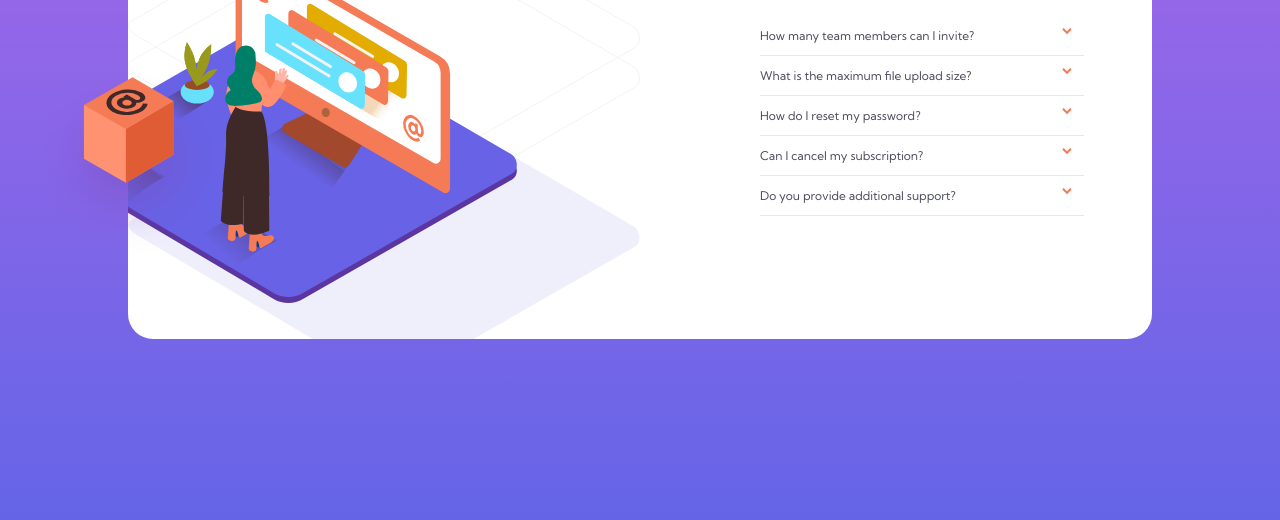
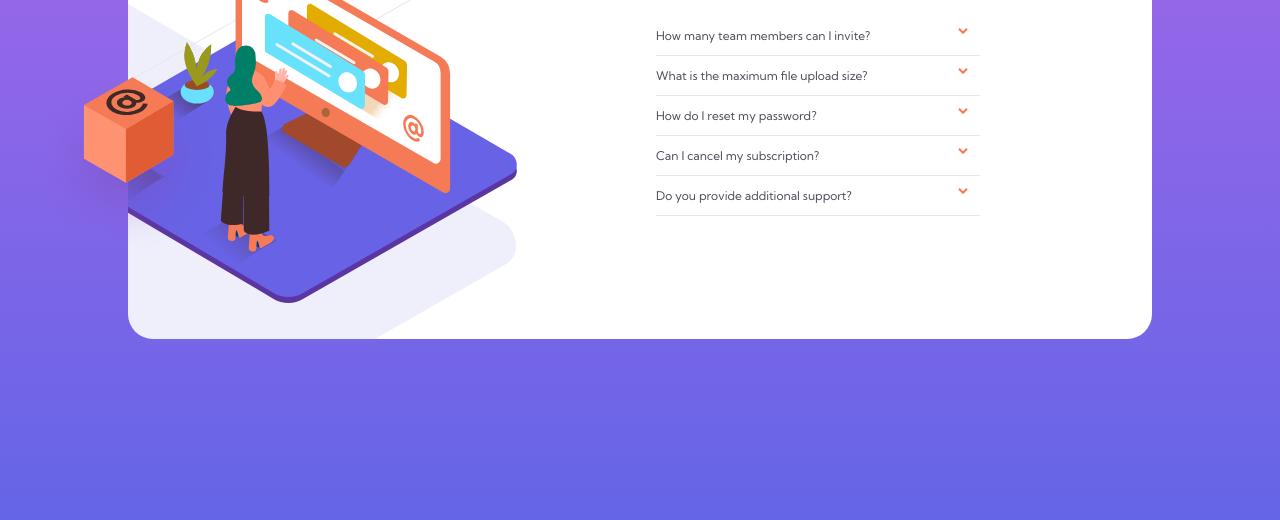
Before and after one commit to OlloClark/faq-accordion, a plain HTML site: page index.html in a window 1280 px wide. Shown: the part 280-800 px from the top of the page. Drawn offline with Linux system fonts and the light colour scheme.

Commit message:
adjusting background image position and size

```diff
--- a/style.css
+++ b/style.css
@@ -19,8 +19,9 @@ html, .body {
 .tile {
 	background-color: white;
 	background-image: url(./images/bg-pattern-desktop.svg);
-	background-size: 50%;
+	background-size: 100%;
 	background-repeat: no-repeat;
+	background-position: -635px -350px;
 	display: flex;
 	border-radius: 25px;
 	margin: 10em;
@@ -52,9 +53,10 @@ html, .body {
 	flex-direction: column;
 	margin: 3em;
 	margin-top: 1em;
+	margin-left: 0.5em;
 	border-radius: 25px;
 	align-items: left;
-	padding-left: 5em;
+	padding-left: 1em;
 }
 
 
```
